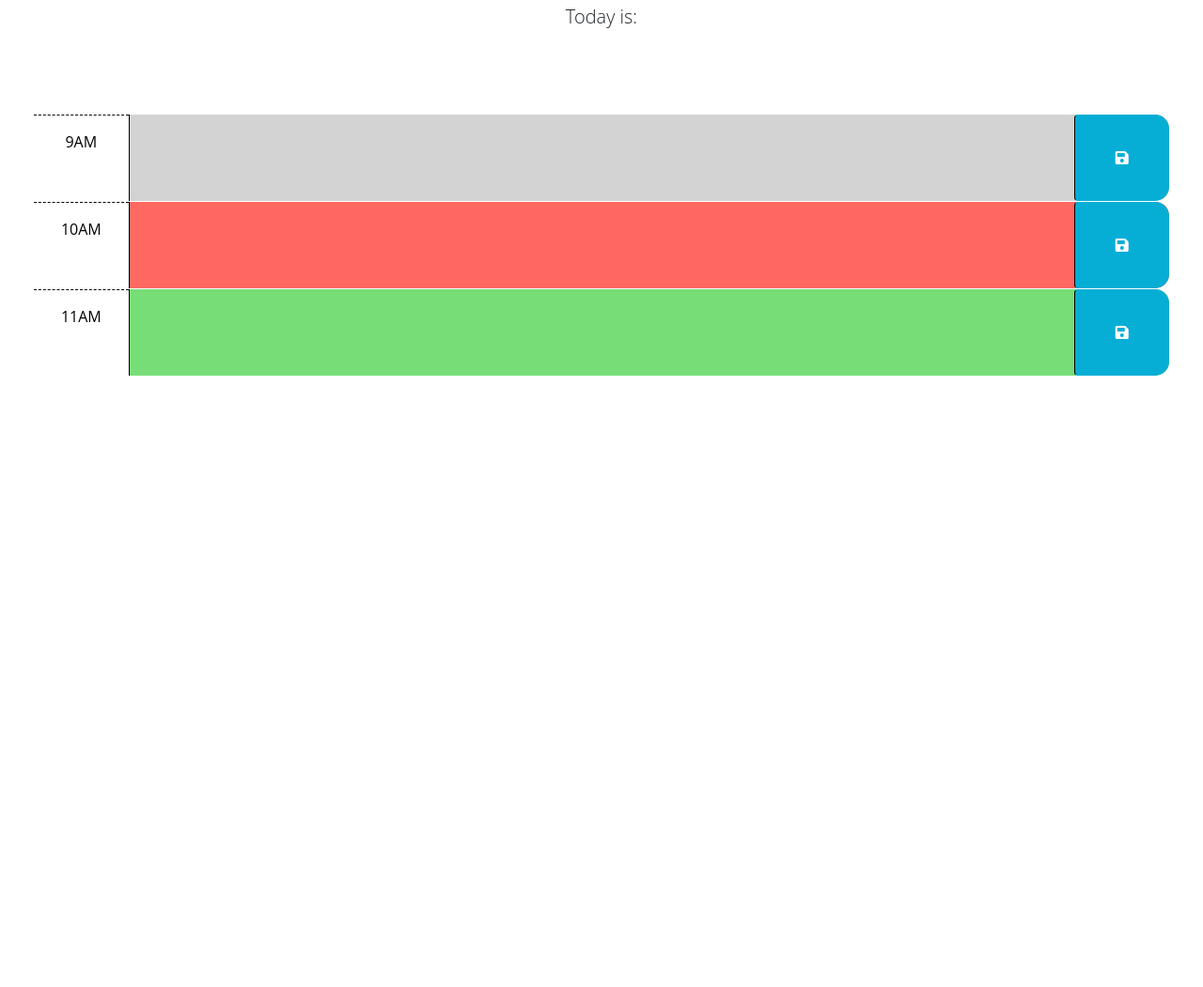
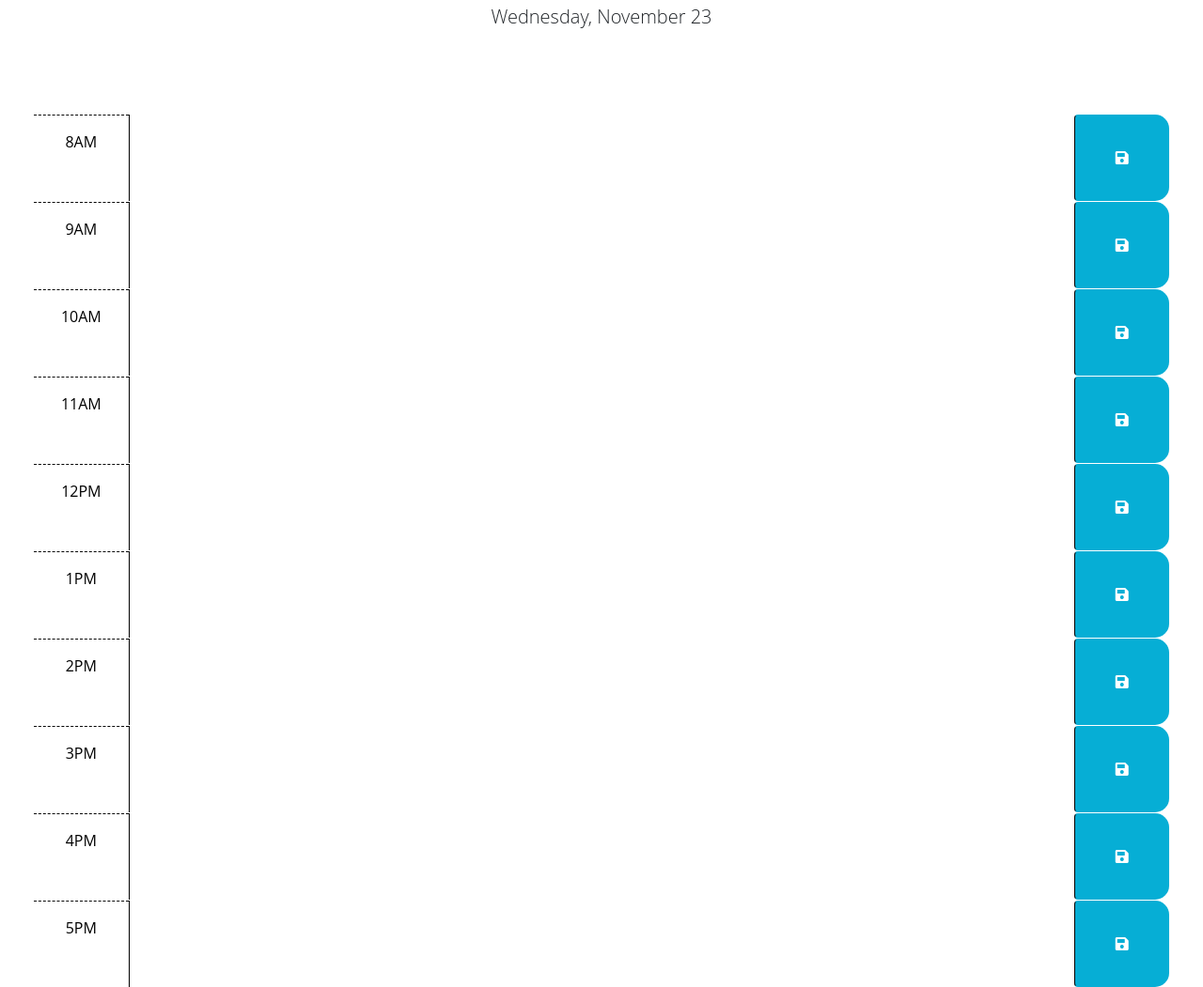
Before and after one commit to brenda255/day-scheduler, a plain HTML site: page index.html in a window 1280 px wide. Shown: the part 176-1227 px from the top of the page at 94% size. Before the commit the page ends 800 px from the top, so only its background shows below. Drawn offline with nearby package versions, Linux system fonts and the light colour scheme.

Commit message:
updated code

```diff
--- a/Develop/script.js
+++ b/Develop/script.js
@@ -1,12 +1,3 @@
-// WHEN I open the planner
-// THEN the current day is displayed at the top of the calendar
-// ---do this by using day.js
-
-
-// WHEN I scroll down
-// THEN I am presented with timeblocks for standard business hours
-// this would be either 8-5 or 9-5
-
 
 // WHEN I click the save button for that timeblock
 // THEN the text for that event is saved in local storage
@@ -15,19 +6,61 @@
 // THEN the saved events persist
 
 var currentDayEl = $("#currentDay");
-// display the current date
+// displays the current date
 function displayDate() {
   var rightNow = dayjs().format("dddd, MMMM DD");
   currentDayEl.text(rightNow);
 }
+displayDate();
 
-// const dayJsObject = dayjs();
-// console.log(dayJsObject.format("dddd, MMMM DD "));
+
+
+$(document).ready(function () {
+  // saveBtn click event listener
+  $(".saveBtn").on("click", function () {
+    // Get nearby values of the description in JQuery
+    var text = $(this).siblings(".description").val();
+    var time = $(this).parent().attr("id");
+
+    // Save text in local storage
+    localStorage.setItem(time, text);
+  })
+})
+
+
+function timeTracker() {
+  //get number of hours
+  var timeNow = dayjs().hour();
+
+  //go through each time block
+  $(".time-block").each(function(){
+    var blockTime = parseInt($(this).attr("id").split("hour")[1]);
+
+    //check the time and add the classes for background indicators
+    if (blockTime < timeNow) {
+      $(this).removeClass("future");
+      $(this).removeClass("present");
+      $(this).addClass("past");
+    }
+    else if (blockTime === timeNow) {
+      $(this).removeClass("past");
+      $(this).removeClass("future");
+      $(this).addClass("present");
+    }
+    else {
+      $(this).removeClass("present");
+      $(this).removeClass("past");
+      $(this).addClass("future");
+    }
+  })
+}
+
+
 
 // Wrap all code that interacts with the DOM in a call to jQuery to ensure that
 // the code isn't run until the browser has finished rendering all the elements
 // in the html.
-$(function () {
+//$(function () {
   // TODO: Add a listener for click events on the save button. This code should
   // use the id in the containing time-block as a key to save the user input in
   // local storage. HINT: What does `this` reference in the click listener
@@ -46,4 +79,3 @@ $(function () {
   // attribute of each time-block be used to do this?
   //
   // TODO: Add code to display the current date in the header of the page.
-});
--- a/Develop/style.css
+++ b/Develop/style.css
@@ -35,17 +35,17 @@ textarea {
 }
 
 .past {
-  background-color: #d3d3d3;
+  background-color: #FF4D6A;
   color: white;
 }
 
 .present {
-  background-color: #ff6961;
+  background-color: #E6CCFF;
   color: white;
 }
 
 .future {
-  background-color: #77dd77;
+  background-color: #33FF99;
   color: white;
 }
 
--- a/index.html
+++ b/index.html
@@ -1,29 +1,17 @@
 <!DOCTYPE html>
 <html lang="en">
+
 <head>
   <meta charset="UTF-8" />
   <meta name="viewport" content="width=device-width, initial-scale=1.0" />
   <meta http-equiv="X-UA-Compatible" content="ie=edge" />
   <title>Work Day Scheduler</title>
-    <link
-      href="https://cdn.jsdelivr.net/npm/bootstrap@5.1.3/dist/css/bootstrap.min.css"
-      rel="stylesheet"
-      integrity="sha384-1BmE4kWBq78iYhFldvKuhfTAU6auU8tT94WrHftjDbrCEXSU1oBoqyl2QvZ6jIW3"
-      crossorigin="anonymous"
-    />
-    <link
-      rel="stylesheet"
-      href="https://use.fontawesome.com/releases/v5.8.1/css/all.css"
-      integrity="sha384-50oBUHEmvpQ+1lW4y57PTFmhCaXp0ML5d60M1M7uH2+nqUivzIebhndOJK28anvf"
-      crossorigin="anonymous"
-    />
-    <link
-      href="https://fonts.googleapis.com/css2?family=Fira+Sans:wght@400;700&display=swap"
-      rel="stylesheet"
-    />
-    <link rel="stylesheet" href="./Develop/style.css"
-
-  </head>
+  <link href="https://cdn.jsdelivr.net/npm/bootstrap@5.1.3/dist/css/bootstrap.min.css" rel="stylesheet"
+    integrity="sha384-1BmE4kWBq78iYhFldvKuhfTAU6auU8tT94WrHftjDbrCEXSU1oBoqyl2QvZ6jIW3" crossorigin="anonymous" />
+  <link rel="stylesheet" href="https://use.fontawesome.com/releases/v5.8.1/css/all.css"
+    integrity="sha384-50oBUHEmvpQ+1lW4y57PTFmhCaXp0ML5d60M1M7uH2+nqUivzIebhndOJK28anvf" crossorigin="anonymous" />
+  <link href="https://fonts.googleapis.com/css2?family=Fira+Sans:wght@400;700&display=swap" rel="stylesheet" />
+  <link rel="stylesheet" href="./Develop/style.css" </head>
 
 <body>
   <header class="p-5 mb-4">
@@ -42,17 +30,25 @@
         code is implemented.
         -->
 
-      <!-- Example of a past time block. The "past" class adds a gray background color. -->
-      <div id="hour-9" class="row time-block past">
-        <div class="col-2 col-md-1 hour text-center py-3">9AM</div>
+    <!--these are the time blocks for the schedule -->
+    <div id="hour-8" class="row time-block">
+      <div class="col-2 col-md-1 hour text-center py-3">8AM</div>
       <textarea class="col-8 col-md-10 description" rows="3"> </textarea>
-        <button class="btn saveBtn col-2 col-md-1" aria-label="save">
+      <button id="save" class="btn saveBtn col-2 col-md-1" aria-label="save">
         <i class="fas fa-save" aria-hidden="true"></i>
       </button>
     </div>
 
-      <!-- Example of a present time block. The "present" class adds a red background color. -->
-      <div id="hour-10" class="row time-block present">
+    <div id="hour-9" class="row time-block">
+      <div class="col-2 col-md-1 hour text-center py-3">9AM</div>
+      <textarea class="col-8 col-md-10 description" rows="3"> </textarea>
+      <button id="save" class="btn saveBtn col-2 col-md-1" aria-label="save">
+        <i class="fas fa-save" aria-hidden="true"></i>
+      </button>
+    </div>
+
+
+    <div id="hour-10" class="row time-block">
       <div class="col-2 col-md-1 hour text-center py-3">10AM</div>
       <textarea class="col-8 col-md-10 description" rows="3"> </textarea>
       <button class="btn saveBtn col-2 col-md-1" aria-label="save">
@@ -60,9 +56,58 @@
       </button>
     </div>
 
-      <!-- Example of a future time block. The "future" class adds a green background color. -->
-      <div id="hour-11" class="row time-block future">
+
+    <div id="hour-11" class="row time-block">
       <div class="col-2 col-md-1 hour text-center py-3">11AM</div>
+      <textarea class="col-8 col-md-10 description" rows="3"> </textarea>
+      <button class="btn saveBtn col-2 col-md-1" aria-label="save">
+        <i class="fas fa-save" aria-hidden="true"></i>
+      </button>
+    </div>
+
+    <div id="hour-12" class="row time-block">
+      <div class="col-2 col-md-1 hour text-center py-3">12PM</div>
+      <textarea class="col-8 col-md-10 description" rows="3"> </textarea>
+      <button class="btn saveBtn col-2 col-md-1" aria-label="save">
+        <i class="fas fa-save" aria-hidden="true"></i>
+      </button>
+    </div>
+
+    <div id="hour-13" class="row time-block">
+      <div class="col-2 col-md-1 hour text-center py-3">1PM</div>
+      <textarea class="col-8 col-md-10 description" rows="3"> </textarea>
+      <button class="btn saveBtn col-2 col-md-1" aria-label="save">
+        <i class="fas fa-save" aria-hidden="true"></i>
+      </button>
+    </div>
+
+    <div id="hour-14" class="row time-block">
+      <div class="col-2 col-md-1 hour text-center py-3">2PM</div>
+      <textarea class="col-8 col-md-10 description" rows="3"> </textarea>
+      <button class="btn saveBtn col-2 col-md-1" aria-label="save">
+        <i class="fas fa-save" aria-hidden="true"></i>
+      </button>
+    </div>
+
+    <div id="hour-15" class="row time-block">
+      <div class="col-2 col-md-1 hour text-center py-3">3PM</div>
+      <textarea class="col-8 col-md-10 description" rows="3"> </textarea>
+      <button class="btn saveBtn col-2 col-md-1" aria-label="save">
+        <i class="fas fa-save" aria-hidden="true"></i>
+      </button>
+    </div>
+
+
+    <div id="hour-16" class="row time-block">
+      <div class="col-2 col-md-1 hour text-center py-3">4PM</div>
+      <textarea class="col-8 col-md-10 description" rows="3"> </textarea>
+      <button class="btn saveBtn col-2 col-md-1" aria-label="save">
+        <i class="fas fa-save" aria-hidden="true"></i>
+      </button>
+    </div>
+
+    <div id="hour-17" class="row time-block">
+      <div class="col-2 col-md-1 hour text-center py-3">5PM</div>
       <textarea class="col-8 col-md-10 description" rows="3"> </textarea>
       <button class="btn saveBtn col-2 col-md-1" aria-label="save">
         <i class="fas fa-save" aria-hidden="true"></i>
@@ -72,10 +117,12 @@
 
   <script src="https://cdnjs.cloudflare.com/ajax/libs/jquery/3.2.1/jquery.min.js"></script>
   <script src="https://cdn.jsdelivr.net/npm/dayjs@1.11.3/dayjs.min.js"
-    integrity="sha256-iu/zLUB+QgISXBLCW/mcDi/rnf4m4uEDO0wauy76x7U="
-    crossorigin="anonymous"></script>
+    integrity="sha256-iu/zLUB+QgISXBLCW/mcDi/rnf4m4uEDO0wauy76x7U=" crossorigin="anonymous"></script>
 
+  <script src="https://code.jquery.com/jquery-3.6.1.min.js"
+    integrity="sha256-o88AwQnZB+VDvE9tvIXrMQaPlFFSUTR+nldQm1LuPXQ=" crossorigin="anonymous"></script>
   <script src="https://cdnjs.cloudflare.com/ajax/libs/dayjs/1.11.6/dayjs.min.js"></script>
   <script src="./Develop/script.js"></script>
 </body>
+
 </html>
```
Lines whose indentation alone changed are shown as unchanged.
